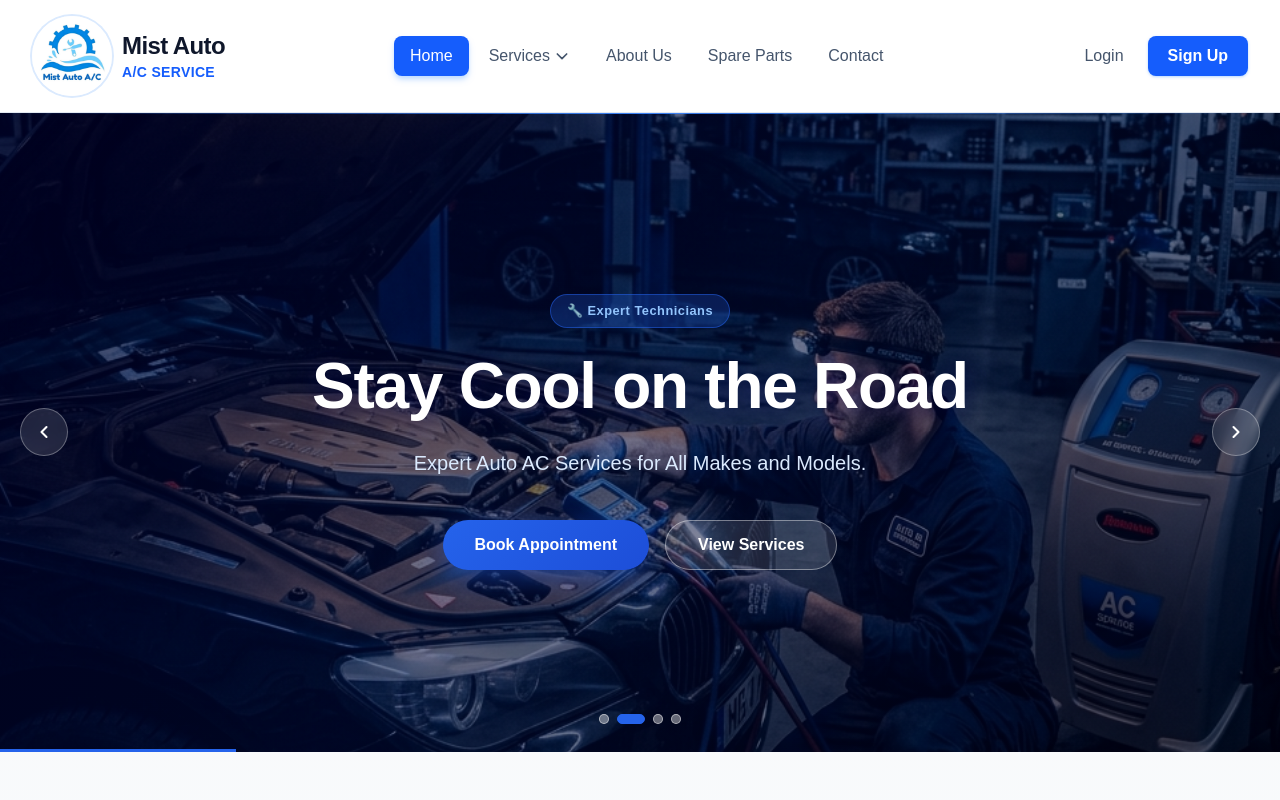
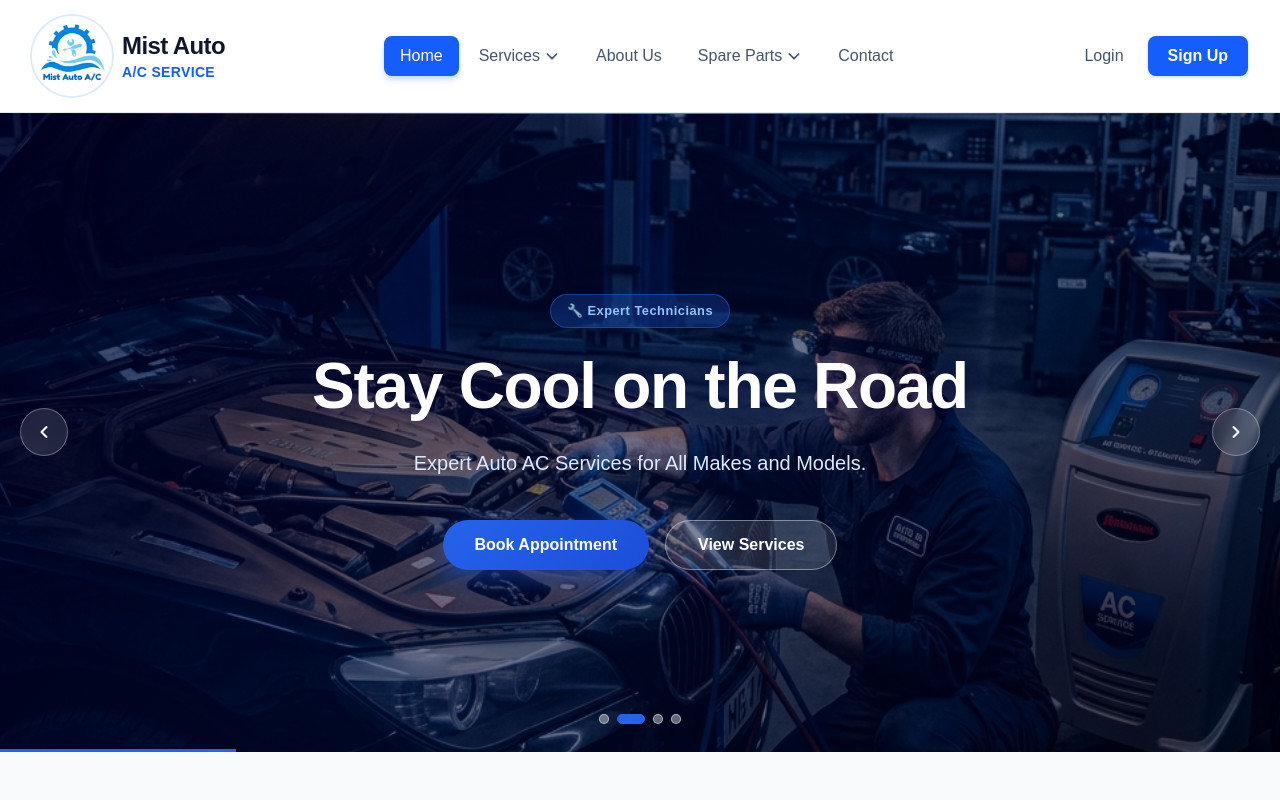
Before and after one commit to Tharaka-Maheshwara/misautoac-new, a Next.js app: page / in a window 1280 px wide. Shown: the top 800 px of the page. Built offline with nearby package versions, Linux system fonts and the light colour scheme.

Commit message:
spare parts okey

```diff
--- a/src/components/layout/Navbar.tsx
+++ b/src/components/layout/Navbar.tsx
@@ -7,18 +7,20 @@ import { useState, useEffect, useCallback, useRef } from "react";
 import SignupModal from "../forms/SignupModal";
 import LoginModal from "../forms/LoginModal";
 
-const navLinks = [
-  { label: "Home", href: "/" },
-  { label: "About Us", href: "/pages/about" },
-  { label: "Spare Parts", href: "/pages/spare-parts" },
-  { label: "Contact", href: "/pages/contact" },
-];
-
+// Dropdown Items Data
 const serviceDropdownItems = [
   { label: "Auto AC", href: "/pages/services/auto-ac" },
   { label: "Refrigerator", href: "/pages/services/refrigerator" },
   { label: "Washing Machine", href: "/pages/services/washing-machine" },
   { label: "Industrial", href: "/pages/services/industrial" },
+];
+
+const sparePartsDropdownItems = [
+  { label: "Auto AC", href: "/pages/spare-parts/auto-ac" },
+  { label: "Room AC", href: "/pages/spare-parts/room-ac" },
+  { label: "Refrigerator", href: "/pages/spare-parts/refrigerator" },
+  { label: "Washing Machine", href: "/pages/spare-parts/washing-machine" },
+  { label: "Refrigerant & Accessories", href: "/pages/spare-parts/refrigerant" },
 ];
 
 export default function Navbar() {
@@ -28,11 +30,16 @@ export default function Navbar() {
   const [isMobileMenuOpen, setIsMobileMenuOpen] = useState(false);
   const [isScrolled, setIsScrolled] = useState(false);
 
-  // Dropdown states
+  // Dropdown states for Services
   const [isServicesDesktopOpen, setIsServicesDesktopOpen] = useState(false);
   const [isServicesMobileOpen, setIsServicesMobileOpen] = useState(false);
 
-  const closeTimeoutRef = useRef<NodeJS.Timeout | null>(null);
+  // Dropdown states for Spare Parts
+  const [isSparePartsDesktopOpen, setIsSparePartsDesktopOpen] = useState(false);
+  const [isSparePartsMobileOpen, setIsSparePartsMobileOpen] = useState(false);
+
+  const closeServicesTimeoutRef = useRef<NodeJS.Timeout | null>(null);
+  const closeSparePartsTimeoutRef = useRef<NodeJS.Timeout | null>(null);
 
   // Track scroll position for sticky effect
   useEffect(() => {
@@ -43,11 +50,13 @@ export default function Navbar() {
     return () => window.removeEventListener("scroll", handleScroll);
   }, []);
 
-  // Close mobile menu on route change
+  // Close mobile menu and dropdowns on route change
   useEffect(() => {
     setIsMobileMenuOpen(false);
     setIsServicesMobileOpen(false);
     setIsServicesDesktopOpen(false);
+    setIsSparePartsMobileOpen(false);
+    setIsSparePartsDesktopOpen(false);
   }, [pathname]);
 
   // Lock body scroll when mobile menu is open
@@ -66,16 +75,28 @@ export default function Navbar() {
     setIsMobileMenuOpen((prev) => !prev);
   }, []);
 
-  // Smooth hover delay handling for desktop dropdown
-  const handleMouseEnter = () => {
-    if (closeTimeoutRef.current) clearTimeout(closeTimeoutRef.current);
+  // Hover delay handling for Services dropdown
+  const handleServicesMouseEnter = () => {
+    if (closeServicesTimeoutRef.current) clearTimeout(closeServicesTimeoutRef.current);
     setIsServicesDesktopOpen(true);
   };
 
-  const handleMouseLeave = () => {
-    closeTimeoutRef.current = setTimeout(() => {
+  const handleServicesMouseLeave = () => {
+    closeServicesTimeoutRef.current = setTimeout(() => {
       setIsServicesDesktopOpen(false);
-    }, 150); // Small grace period before closing
+    }, 150);
+  };
+
+  // Hover delay handling for Spare Parts dropdown
+  const handleSparePartsMouseEnter = () => {
+    if (closeSparePartsTimeoutRef.current) clearTimeout(closeSparePartsTimeoutRef.current);
+    setIsSparePartsDesktopOpen(true);
+  };
+
+  const handleSparePartsMouseLeave = () => {
+    closeSparePartsTimeoutRef.current = setTimeout(() => {
+      setIsSparePartsDesktopOpen(false);
+    }, 150);
   };
 
   return (
@@ -132,7 +153,8 @@ export default function Navbar() {
           {/* ===== CENTER: Navigation Links (Desktop) ===== */}
           <nav aria-label="Primary navigation" className="hidden lg:flex items-center">
             <ul className="flex items-center gap-1">
-              {/* Home Link */}
+
+              {/* 1. Home Link */}
               <li>
                 <Link
                   href="/"
@@ -146,11 +168,11 @@ export default function Navbar() {
                 </Link>
               </li>
 
-              {/* Services Dropdown Link */}
+              {/* 2. Services Dropdown Link */}
               <li
                 className="relative"
-                onMouseEnter={handleMouseEnter}
-                onMouseLeave={handleMouseLeave}
+                onMouseEnter={handleServicesMouseEnter}
+                onMouseLeave={handleServicesMouseLeave}
               >
                 <button
                   type="button"
@@ -174,7 +196,7 @@ export default function Navbar() {
                   </svg>
                 </button>
 
-                {/* Dropdown Menu Overlay Panel */}
+                {/* Services Dropdown Menu Overlay */}
                 <div
                   className={`absolute left-0 mt-2 w-64 rounded-xl bg-white p-3 shadow-xl border border-slate-100 transition-all duration-200 origin-top ${
                     isServicesDesktopOpen
@@ -197,24 +219,85 @@ export default function Navbar() {
                 </div>
               </li>
 
-              {/* Remaining Static Links */}
-              {navLinks.slice(1).map((link) => {
-                const isActive = pathname === link.href;
-                return (
-                  <li key={link.href}>
+              {/* 3. About Us Link */}
+              <li>
                 <Link
-                      href={link.href}
+                  href="/pages/about"
                   className={`relative block rounded-lg px-4 py-2 text-base font-medium transition-all duration-200 ${
-                        isActive
+                    pathname === "/pages/about"
                       ? "bg-blue-600 text-white shadow-md shadow-blue-200"
                       : "text-slate-600 hover:bg-blue-50 hover:text-blue-700"
                   }`}
                 >
-                      {link.label}
+                  About Us
                 </Link>
               </li>
-                );
-              })}
+
+              {/* 4. Spare Parts Dropdown Link */}
+              <li
+                className="relative"
+                onMouseEnter={handleSparePartsMouseEnter}
+                onMouseLeave={handleSparePartsMouseLeave}
+              >
+                <button
+                  type="button"
+                  className={`flex items-center gap-1 rounded-lg px-4 py-2 text-base font-medium transition-all duration-200 ${
+                    pathname.startsWith("/pages/spare-parts")
+                      ? "bg-blue-600 text-white shadow-md shadow-blue-200"
+                      : "text-slate-600 hover:bg-blue-50 hover:text-blue-700"
+                  }`}
+                >
+                  <span>Spare Parts</span>
+                  <svg
+                    className={`h-4 w-4 transition-transform duration-200 ${
+                      isSparePartsDesktopOpen ? "rotate-180" : ""
+                    }`}
+                    fill="none"
+                    viewBox="0 0 24 24"
+                    stroke="currentColor"
+                    strokeWidth={2.5}
+                  >
+                    <path strokeLinecap="round" strokeLinejoin="round" d="M19 9l-7 7-7-7" />
+                  </svg>
+                </button>
+
+                {/* Spare Parts Dropdown Menu Overlay */}
+                <div
+                  className={`absolute left-0 mt-2 w-72 rounded-xl bg-white p-3 shadow-xl border border-slate-100 transition-all duration-200 origin-top ${
+                    isSparePartsDesktopOpen
+                      ? "opacity-100 scale-100 pointer-events-auto visibility-visible"
+                      : "opacity-0 scale-95 pointer-events-none visibility-hidden"
+                  }`}
+                >
+                  <ul className="flex flex-col gap-1">
+                    {sparePartsDropdownItems.map((item) => (
+                      <li key={item.href}>
+                        <Link
+                          href={item.href}
+                          className="block rounded-lg px-4 py-2.5 text-[15px] font-bold text-slate-800 transition-colors duration-150 hover:bg-slate-50 hover:text-blue-600"
+                        >
+                          {item.label}
+                        </Link>
+                      </li>
+                    ))}
+                  </ul>
+                </div>
+              </li>
+
+              {/* 5. Contact Link */}
+              <li>
+                <Link
+                  href="/pages/contact"
+                  className={`relative block rounded-lg px-4 py-2 text-base font-medium transition-all duration-200 ${
+                    pathname === "/pages/contact"
+                      ? "bg-blue-600 text-white shadow-md shadow-blue-200"
+                      : "text-slate-600 hover:bg-blue-50 hover:text-blue-700"
+                  }`}
+                >
+                  Contact
+                </Link>
+              </li>
+
             </ul>
           </nav>
 
@@ -294,6 +377,7 @@ export default function Navbar() {
 
         {/* Drawer Nav Links */}
         <div className="flex flex-col gap-1 px-4 py-4">
+
           {/* Home */}
           <Link
             href="/"
@@ -328,7 +412,7 @@ export default function Navbar() {
               </svg>
             </button>
 
-            {/* Mobile Submenu Items */}
+            {/* Services Mobile Submenu Items */}
             <div
               className={`overflow-hidden transition-all duration-300 ${
                 isServicesMobileOpen ? "max-h-60 opacity-100 mt-1 pl-4" : "max-h-0 opacity-0 pointer-events-none"
@@ -349,21 +433,71 @@ export default function Navbar() {
             </div>
           </div>
 
-          {/* Static Links */}
-          {navLinks.slice(1).map((link) => {
-            const isActive = pathname === link.href;
-            return (
+          {/* About Us */}
           <Link
-                key={link.href}
-                href={link.href}
+            href="/pages/about"
             className={`flex items-center rounded-lg px-4 py-3 text-base font-medium transition-all duration-200 ${
-                  isActive ? "bg-blue-600 text-white shadow-md" : "text-slate-700 hover:bg-blue-50"
+              pathname === "/pages/about" ? "bg-blue-600 text-white shadow-md" : "text-slate-700 hover:bg-blue-50"
             }`}
           >
-                {link.label}
+            About Us
           </Link>
-            );
-          })}
+
+          {/* Spare Parts Accordion Toggle */}
+          <div>
+            <button
+              onClick={() => setIsSparePartsMobileOpen((prev) => !prev)}
+              className={`flex w-full items-center justify-between rounded-lg px-4 py-3 text-base font-medium transition-all duration-200 ${
+                pathname.startsWith("/pages/spare-parts")
+                  ? "bg-slate-100 text-blue-700 font-semibold"
+                  : "text-slate-700 hover:bg-blue-50"
+              }`}
+            >
+              <span>Spare Parts</span>
+              <svg
+                className={`h-4 w-4 text-slate-500 transition-transform duration-200 ${
+                  isSparePartsMobileOpen ? "rotate-180" : ""
+                }`}
+                fill="none"
+                viewBox="0 0 24 24"
+                stroke="currentColor"
+                strokeWidth={2.5}
+              >
+                <path strokeLinecap="round" strokeLinejoin="round" d="M19 9l-7 7-7-7" />
+              </svg>
+            </button>
+
+            {/* Spare Parts Mobile Submenu Items */}
+            <div
+              className={`overflow-hidden transition-all duration-300 ${
+                isSparePartsMobileOpen ? "max-h-72 opacity-100 mt-1 pl-4" : "max-h-0 opacity-0 pointer-events-none"
+              }`}
+            >
+              <ul className="flex flex-col gap-1 border-l-2 border-slate-100 pl-2">
+                {sparePartsDropdownItems.map((item) => (
+                  <li key={item.href}>
+                    <Link
+                      href={item.href}
+                      className="block rounded-md px-4 py-2 text-[15px] font-bold text-slate-700 hover:bg-slate-50 hover:text-blue-600"
+                    >
+                      {item.label}
+                    </Link>
+                  </li>
+                ))}
+              </ul>
+            </div>
+          </div>
+
+          {/* Contact */}
+          <Link
+            href="/pages/contact"
+            className={`flex items-center rounded-lg px-4 py-3 text-base font-medium transition-all duration-200 ${
+              pathname === "/pages/contact" ? "bg-blue-600 text-white shadow-md" : "text-slate-700 hover:bg-blue-50"
+            }`}
+          >
+            Contact
+          </Link>
+
         </div>
 
         {/* Drawer Divider */}
```
Lines whose indentation alone changed are shown as unchanged.
